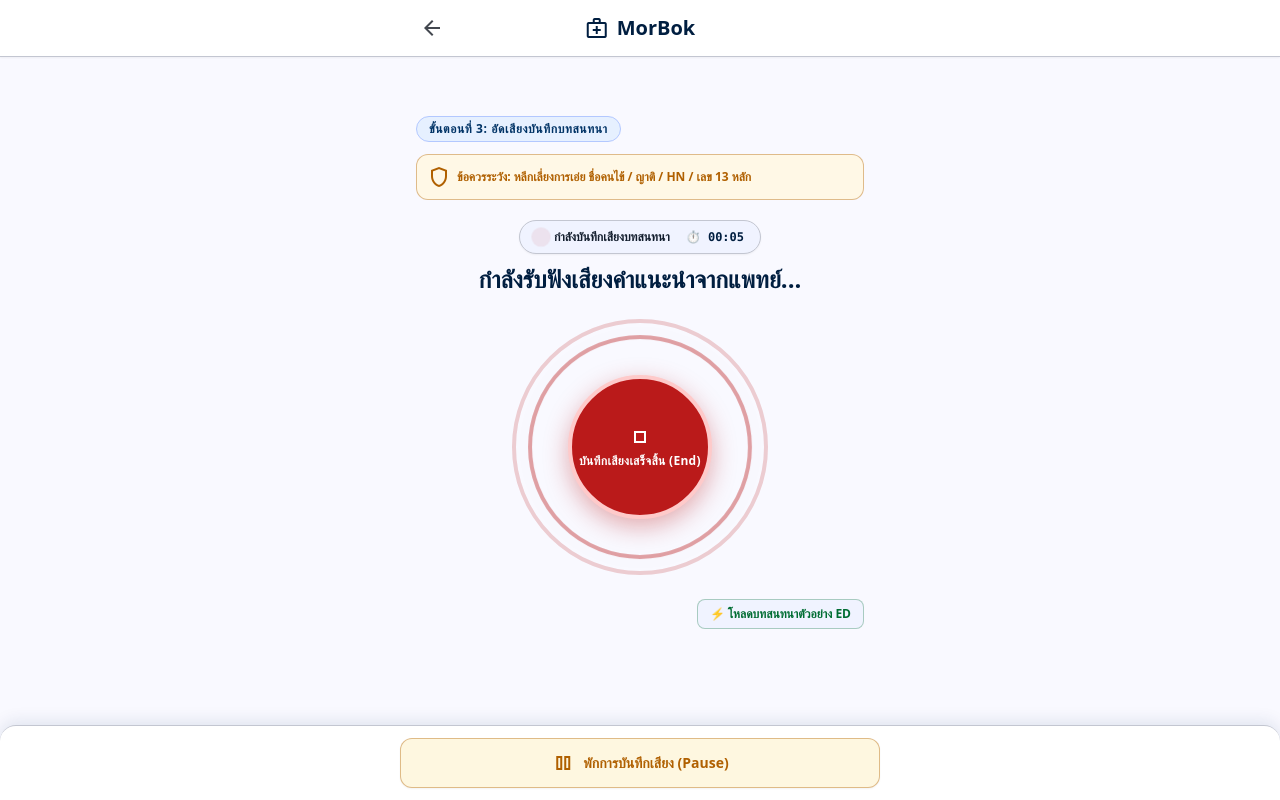
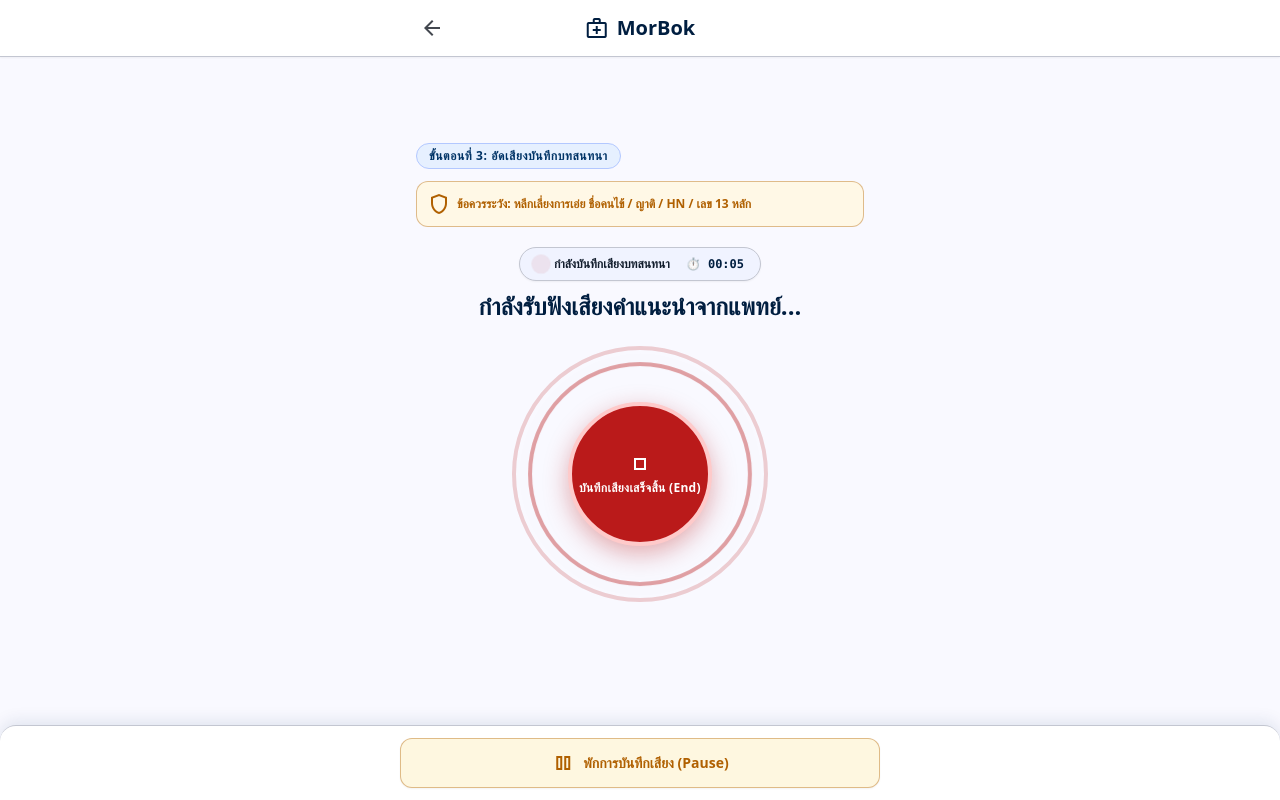
Before and after one commit to bossktt/MorBokAI-Ambient_patient_advice, a Next.js app in the folder frontend/: page /doctor/encounter/1/scribe in a window 1280 px wide. Built offline with nearby package versions, Linux system fonts and the light colour scheme; no server answers.

Commit message:
fix: remove ED preset scenario button from Screen 3

```diff
--- a/frontend/src/app/doctor/encounter/[id]/scribe/page.tsx
+++ b/frontend/src/app/doctor/encounter/[id]/scribe/page.tsx
@@ -358,16 +358,7 @@
           </button>
         </div>
 
-        {/* Quick Test Preset Scenario Action (Transcript Hidden) */}
-        <div className="w-full flex justify-end mb-6">
-          <button
-            type="button"
-            onClick={handleLoadPresetScenario}
-            className="text-[#006D33] hover:underline bg-[#F0F3FF] px-3 py-1.5 rounded-lg border border-[#006D33]/30 font-bold cursor-pointer text-xs flex items-center gap-1 shadow-2xs"
-          >
-            ⚡ โหลดบทสนทนาตัวอย่าง ED
-          </button>
-        </div>
+
 
       </main>
 
```
Also changed, not shown: 1 other file (tests, documents, lock files or other folders).
